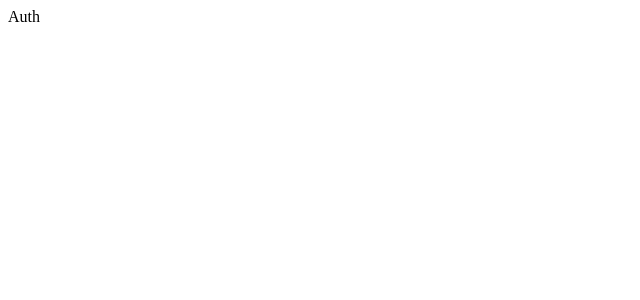
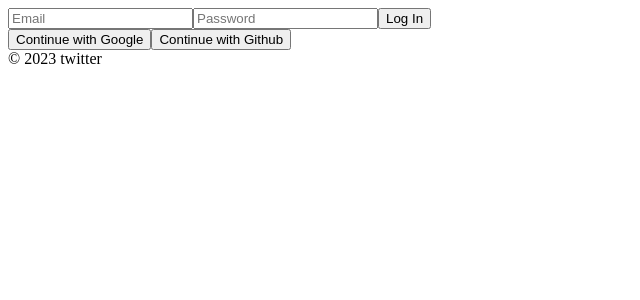
Before and after one commit to Byeunghee02/twitter, a React (Create React App) app: page / in a window 1280 px wide. Shown: the top 300 px of the page, without its empty margins (0-640 px from the left). Built offline with nearby package versions, Linux system fonts and the light colour scheme.

Commit message:
login form ongoing

```diff
--- /dev/null
+++ b/jsconfig.json
@@ -0,0 +1,6 @@
+{
+    "compilerOptions": {
+        "baseUrl": "src"
+    },
+    "include": ["src"]
+}
--- a/src/components/App.js
+++ b/src/components/App.js
@@ -1,9 +1,15 @@
-import React from "react";
+import React ,{ useState } from "react";
 import AppRouter from "./Router";
+import {authService} from "../fBase";
+
 
 function App() {
+  const [isLoggedIn,setIsLoggedIn] = useState(authService.currentUser);
   return (
-    <AppRouter/>
+    <>
+      <AppRouter isLoggedIn={isLoggedIn}/>
+      <footer>&copy; {new Date().getFullYear()} twitter </footer>
+    </>
   );
 }
 
--- a/src/components/Router.js
+++ b/src/components/Router.js
@@ -1,11 +1,10 @@
-import React, { useState } from "react";
+import React from "react";
 import { HashRouter as Router, Route, Routes } from "react-router-dom";
 import Auth from "../routes/Auth";
 import Home from "../routes/Home";
 
 
-const AppRouter = ()=>{
-  const [isLoggedIn,setIsLoggedIn] = useState(false);
+const AppRouter = ({isLoggedIn})=>{
   return (
     <Router>
       <Routes>
--- a/src/Firebase.js
+++ b/src/fBase.js
@@ -1,4 +1,5 @@
-import { initializeApp } from "firebase/app";
+import {initializeApp} from "firebase/app";
+import {getAuth} from "firebase/auth";
 
 
 const firebaseConfig = {
@@ -10,5 +11,6 @@ const firebaseConfig = {
   appId: process.env.REACT_APP_APP_ID
 };
 
+initializeApp(firebaseConfig);
 
-export default initializeApp(firebaseConfig);
+export const authService = getAuth();
--- a/src/index.js
+++ b/src/index.js
@@ -1,8 +1,7 @@
 import React from 'react';
 import ReactDOM from 'react-dom/client';
 import App from './components/App';
-import Firebase from './Firebase';
-console.log(Firebase);
+
 
 const root = ReactDOM.createRoot(document.getElementById('root'));
 root.render(
--- a/src/routes/Auth.js
+++ b/src/routes/Auth.js
@@ -1,5 +1,16 @@
 import React from "react";
 
-const Auth = () => <div>Auth</div>
+const Auth = () =>
+<div>
+    <form>
+        <input type="text" placeholder="Email" required />
+        <input type="password" placeholder="Password" required />
+        <input type="submit" value="Log In" />
+    </form>
+    <div>
+        <button>Continue with Google</button>
+        <button>Continue with Github</button>
+    </div>
+</div>
 
 export default Auth;
```
